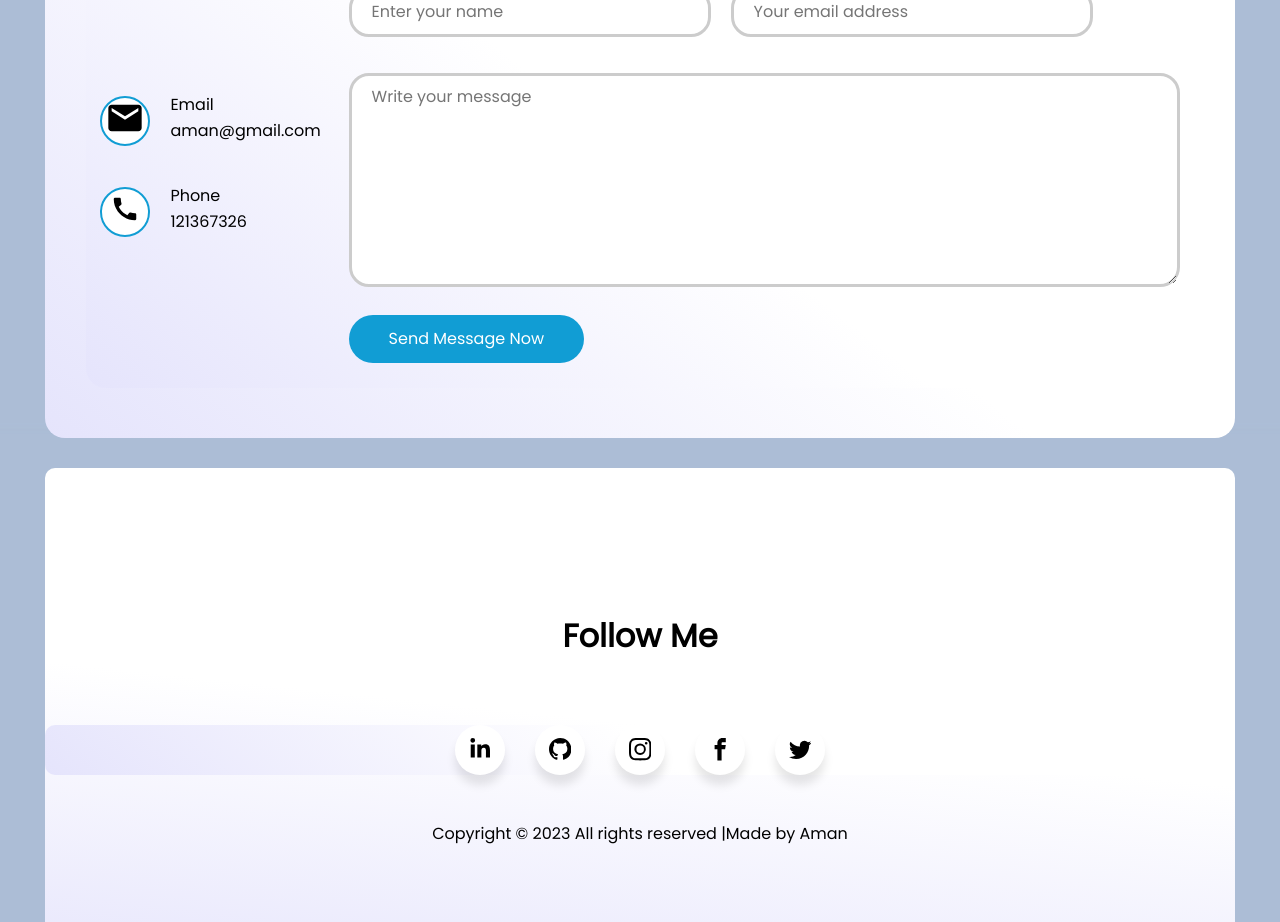
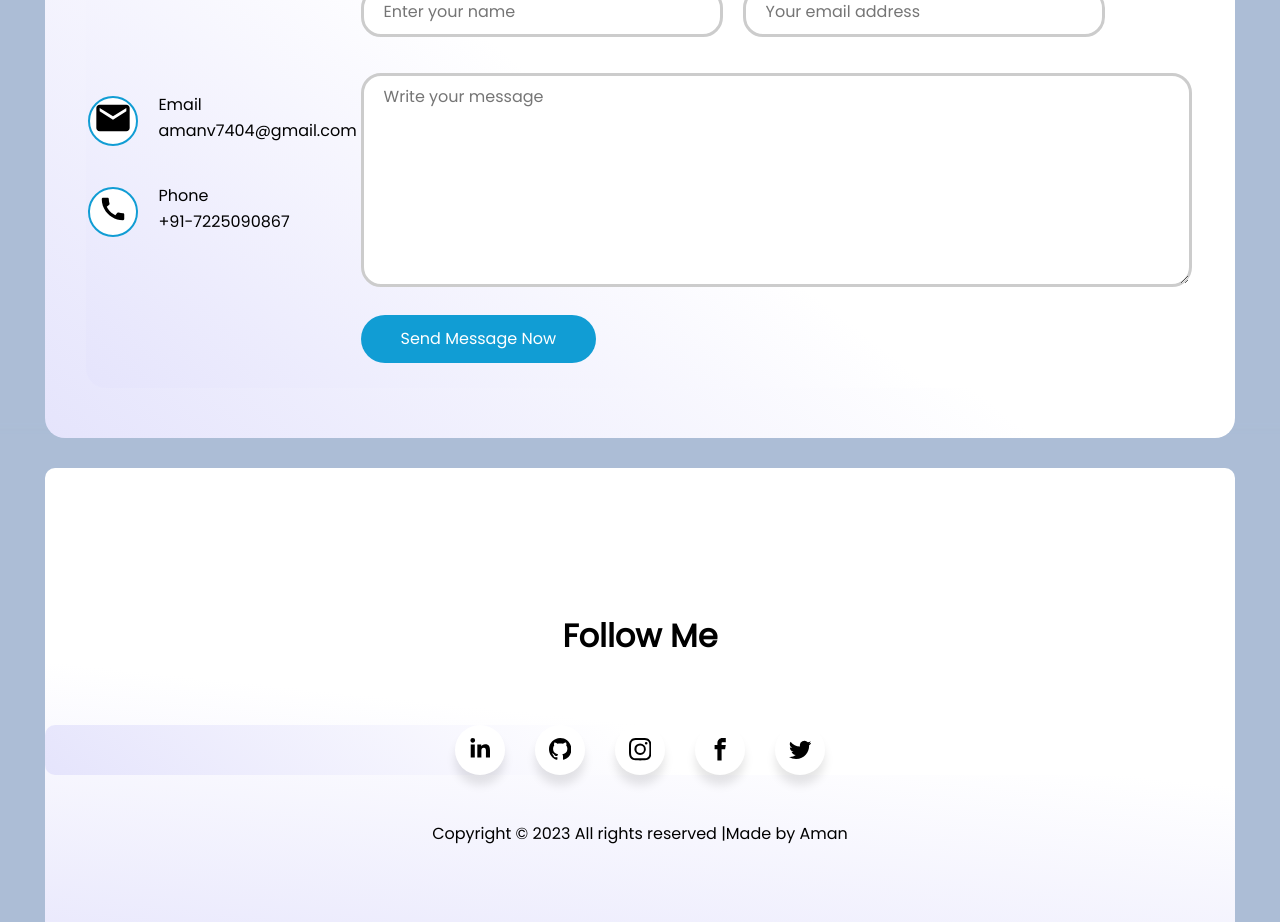
Before and after one commit to Aman0413/Portfolio-Website, a React (Create React App) app: page / in a window 1280 px wide. Shown: the part 2760-3682 px from the top of the page. Built offline with nearby package versions, Linux system fonts and the light colour scheme.

Commit message:
add contact info

```diff
--- a/src/components/contact/Contact.js
+++ b/src/components/contact/Contact.js
@@ -22,7 +22,7 @@ function Contact() {
 
               <div className="link-name">
                 <h4>Email</h4>
-                <p>aman@gmail.com</p>
+                <p>amanv7404@gmail.com</p>
               </div>
             </div>
 
@@ -37,7 +37,7 @@ function Contact() {
 
               <div className="link-name">
                 <h4>Phone</h4>
-                <p>121367326</p>
+                <p>+91-7225090867</p>
               </div>
             </div>
           </div>
@@ -53,7 +53,8 @@ function Contact() {
                 id=""
                 cols="55"
                 rows="10"
-                placeholder="Write your message"></textarea>
+                placeholder="Write your message"
+              ></textarea>
 
               <span>
                 <button>Send Message Now</button>
```
